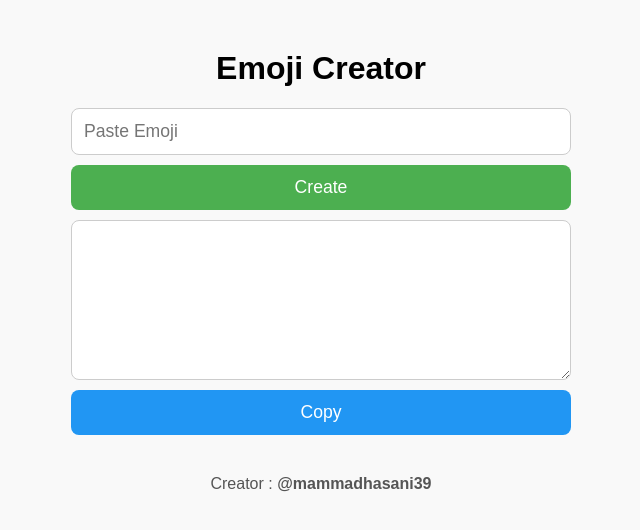
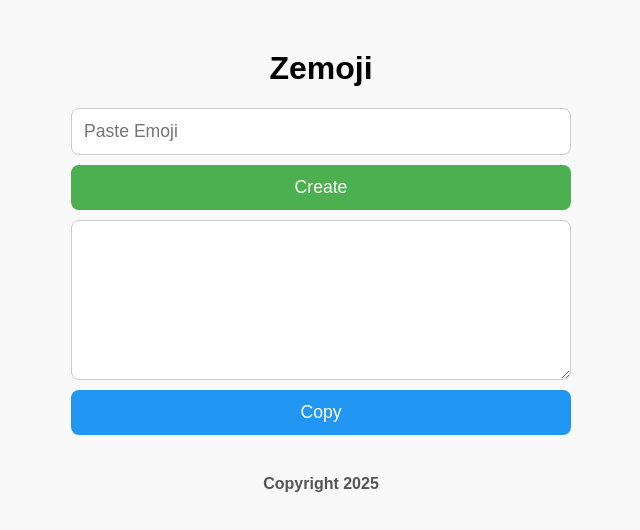
Before and after one commit to mammadhasani39/Zemoji, a plain HTML site: page index.html in a window 1280 px wide. Shown: the whole page, without its empty margins (319-959 px from the left). Drawn offline with Linux system fonts and the light colour scheme.

Commit message:
index.html

```diff
--- a/index.html
+++ b/index.html
@@ -4,7 +4,7 @@
 <head>
   <meta charset="UTF-8">
   <meta name="viewport" content="width=device-width, initial-scale=1.0">
-  <title>Emoji Creator</title>
+  <title>Zemoji</title>
   <style>
     * {
       box-sizing: border-box;
@@ -63,7 +63,7 @@
   </style>
 </head>
 <body>
-  <h1>Emoji Creator</h1>
+  <h1>Zemoji</h1>
   <input type="text" id="emoji" placeholder="Paste Emoji">
   <button onclick="generate()">Create</button>
   <textarea id="output" readonly></textarea>
@@ -71,7 +71,7 @@
   <div id="message"></div>
 
   <footer>
-    Creator : <b>@mammadhasani39</b>
+    <b>Copyright 2025</b>
   </footer>
 
   <script>
```
